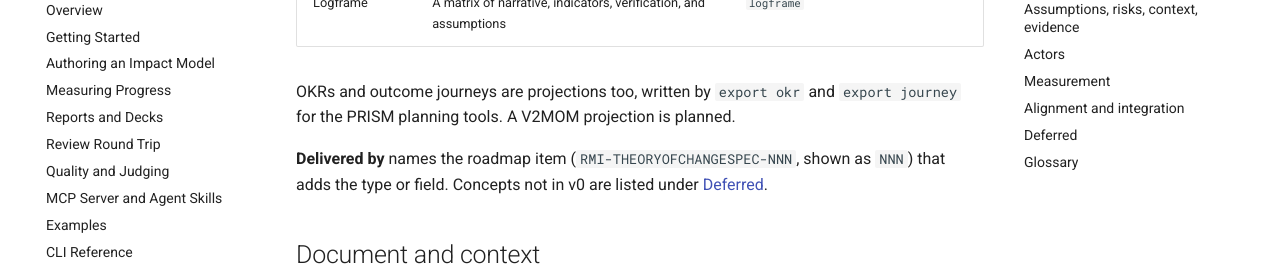
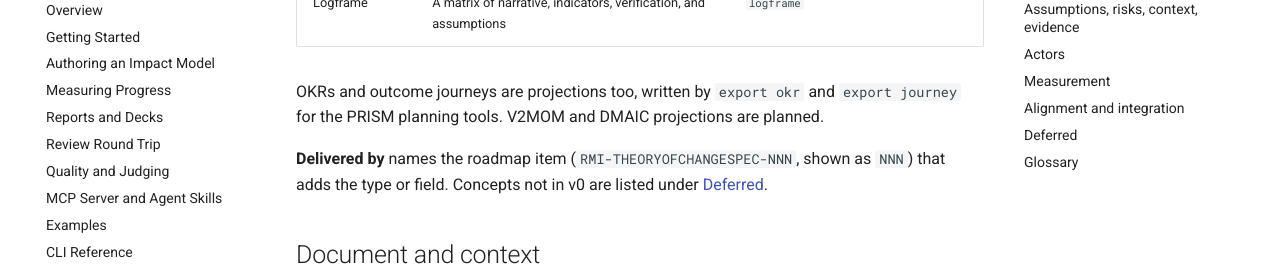
Before and after one commit to ProductBuildersHQ/theoryofchange-spec, an MkDocs documentation site: the page built from docs/concepts.md, in a window 1280 px wide and 900 px high, scrolled down 424 px. Shown: the part 153-433 px from the top of the window. Built offline with MkDocs 1.6.1 and Material for MkDocs 9.7.7, drawn with Linux system fonts in a browser that asks for light colours; comment, search, counter and statistics services are not loaded.

Commit message:
docs: list DMAIC as a planned projection beside V2MOM
Refs: RMI-IMPACTMODEL-005

Co-Authored-By: Claude Opus 5.5 <noreply@anthropic.com>

```diff
--- a/docs/concepts.md
+++ b/docs/concepts.md
@@ -17,7 +17,8 @@ projections of it, drawn by the `report` command:
 | Logframe | A matrix of narrative, indicators, verification, and assumptions | `logframe` |
 
 OKRs and outcome journeys are projections too, written by `export okr` and
-`export journey` for the PRISM planning tools. A V2MOM projection is planned.
+`export journey` for the PRISM planning tools. V2MOM and DMAIC projections are
+planned.
 
 **Delivered by** names the roadmap item (`RMI-THEORYOFCHANGESPEC-NNN`, shown
 as `NNN`) that adds the type or field. Concepts not in v0 are listed under
```
Also changed, not shown: CLAUDE.md (+2 -2 lines), README.md (+4 -2 lines), docs/index.md (+4 -2 lines).
